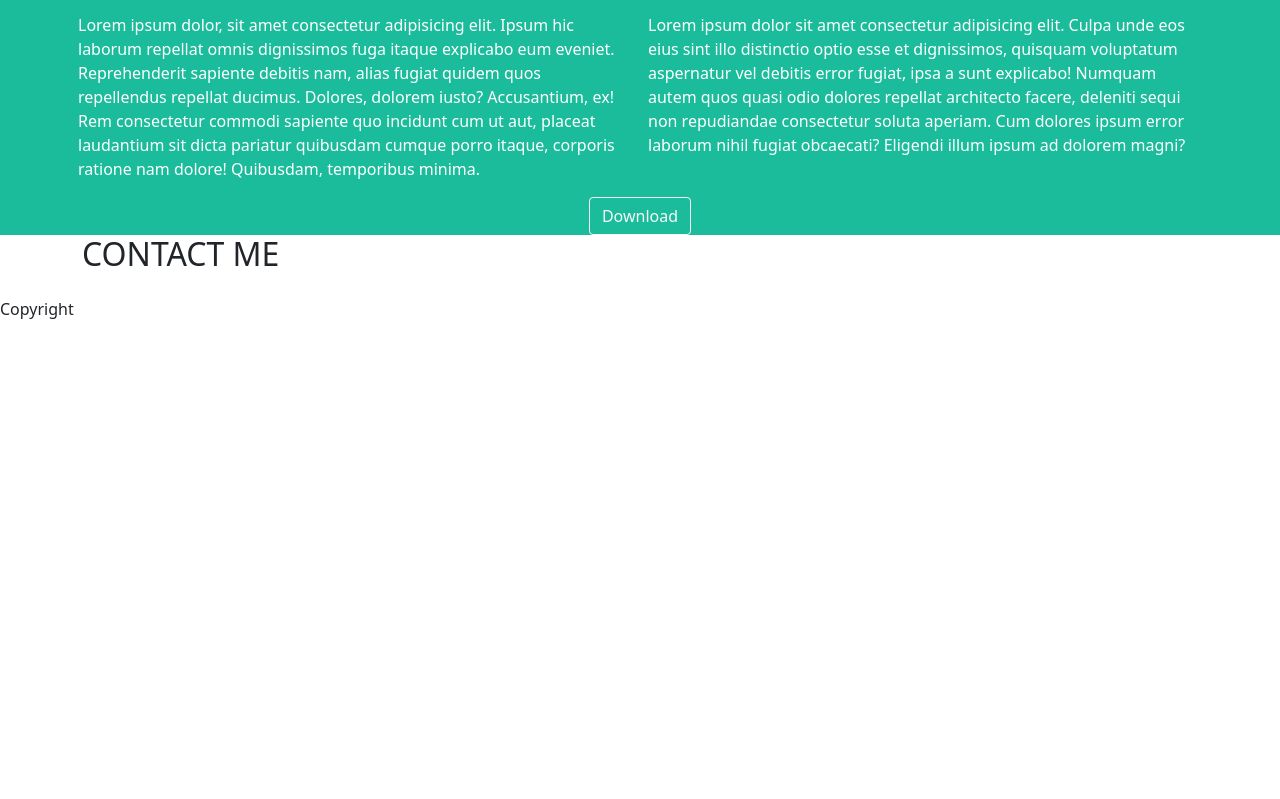
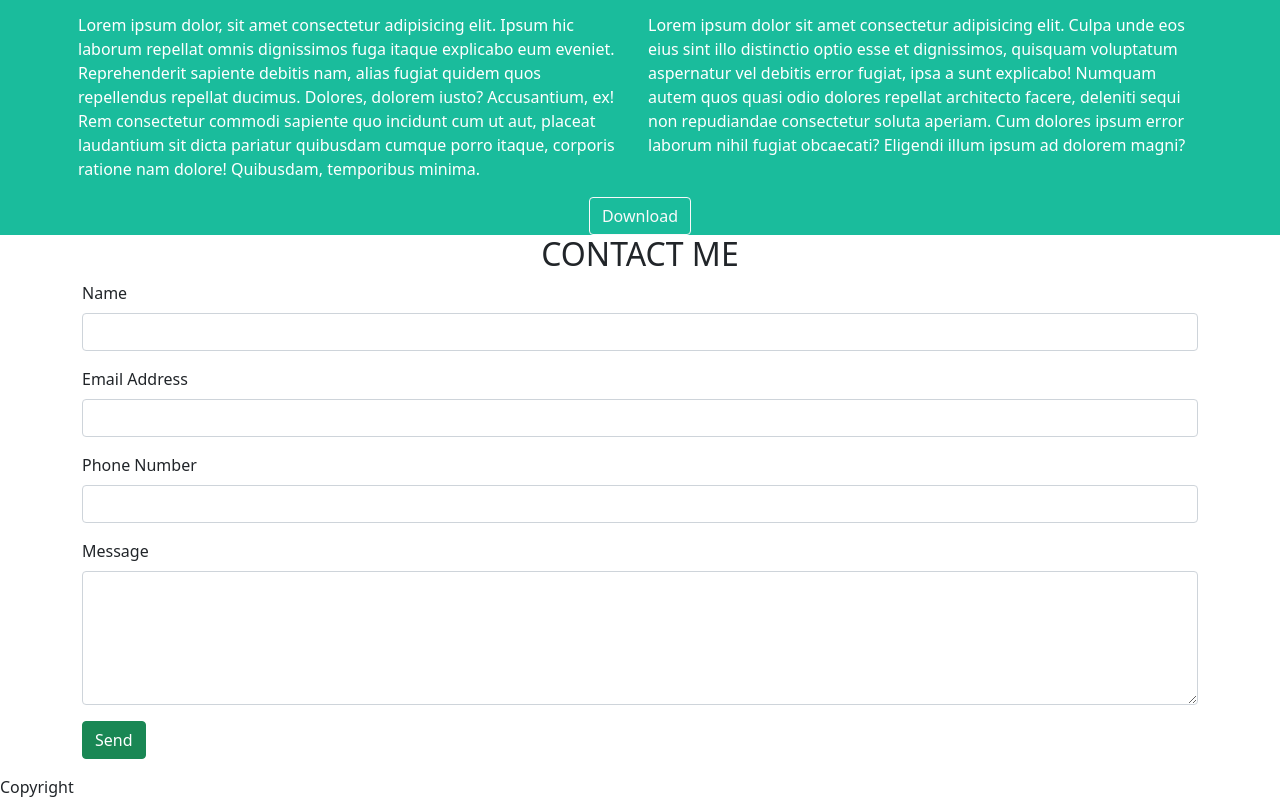
Before and after one commit to sergiojanko/html-css-bootstrap-freelancer, a plain HTML site: page index.html in a window 1280 px wide. Shown: the part 1040-1839 px from the top of the page. Before the commit the page ends 1361 px from the top, so only its background shows below. Drawn offline with nearby package versions, Linux system fonts and the light colour scheme.

Commit message:
contact-me section

```diff
--- a/index.html
+++ b/index.html
@@ -120,11 +120,37 @@
             </div>
         </section>
         <section id="contact-me">
+            <div class="container text-center">
+                <h2>CONTACT ME</h2>
+                <div class="star">
+                    <i class="bi bi-star-fill"></i>
+                </div>
+            </div>
             <div class="container">
-                <h2>CONTACT ME</h2>
                 <div class="row">
                     <div class="col">
-                        <div class="content"></div>
+                        <div class="content">
+                            <form>
+                                <div class="mb-3">
+                                    <label for="name" class="form-label">Name</label>
+                                    <input type="text" class="form-control" id="name">
+                                </div>
+                                <div class="mb-3">
+                                    <label for="emailAddress" class="form-label">Email Address</label>
+                                    <input type="email" class="form-control" id="emailAddres">
+                                </div>
+                                <div class="mb-3">
+                                    <label for="phone-number" class="form-label">Phone Number</label>
+                                    <input type="tel" class="form-control" id="phone-number">
+                                </div>
+                                <div class="mb-3">
+                                    <label for="message" class="form-label">Message</label>
+                                    <textarea class="form-control" id="message" rows="5"></textarea>
+                                </div>
+
+                                <button type="submit" class="btn btn-success">Send</button>
+                            </form>
+                        </div>
                     </div>
                 </div>
             </div>
```
